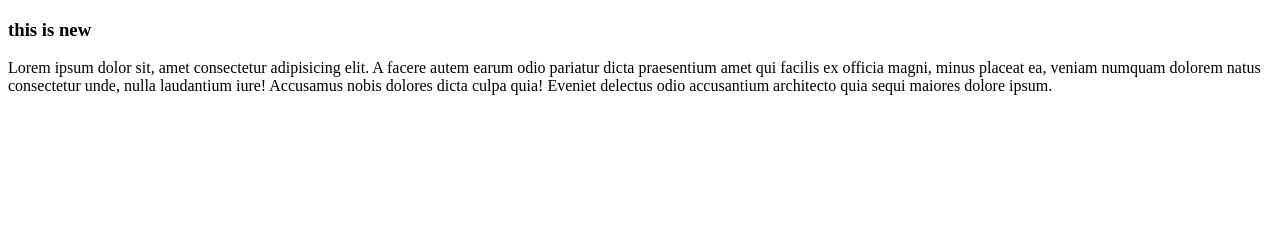
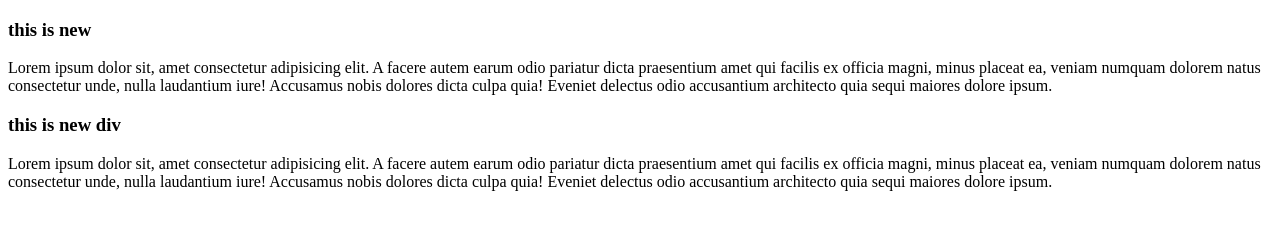
Before and after one commit to Rakibul344/second-git-repo, a plain HTML site: page index.html in a window 1280 px wide. Drawn offline with Linux system fonts and the light colour scheme.

```diff
--- a/index.html
+++ b/index.html
@@ -9,5 +9,8 @@
     <h3>this is new</h3>
     <p>Lorem ipsum dolor sit, amet consectetur adipisicing elit. A facere autem earum odio pariatur dicta praesentium amet qui facilis ex officia magni, minus placeat ea, veniam numquam dolorem natus consectetur unde, nulla laudantium iure! Accusamus nobis dolores dicta culpa quia! Eveniet delectus odio accusantium architecto quia sequi maiores dolore ipsum.</p>
 
+    <h3>this is new div</h3>
+    <p>Lorem ipsum dolor sit, amet consectetur adipisicing elit. A facere autem earum odio pariatur dicta praesentium amet qui facilis ex officia magni, minus placeat ea, veniam numquam dolorem natus consectetur unde, nulla laudantium iure! Accusamus nobis dolores dicta culpa quia! Eveniet delectus odio accusantium architecto quia sequi maiores dolore ipsum.</p>
+
 </body>
 </html>
```
